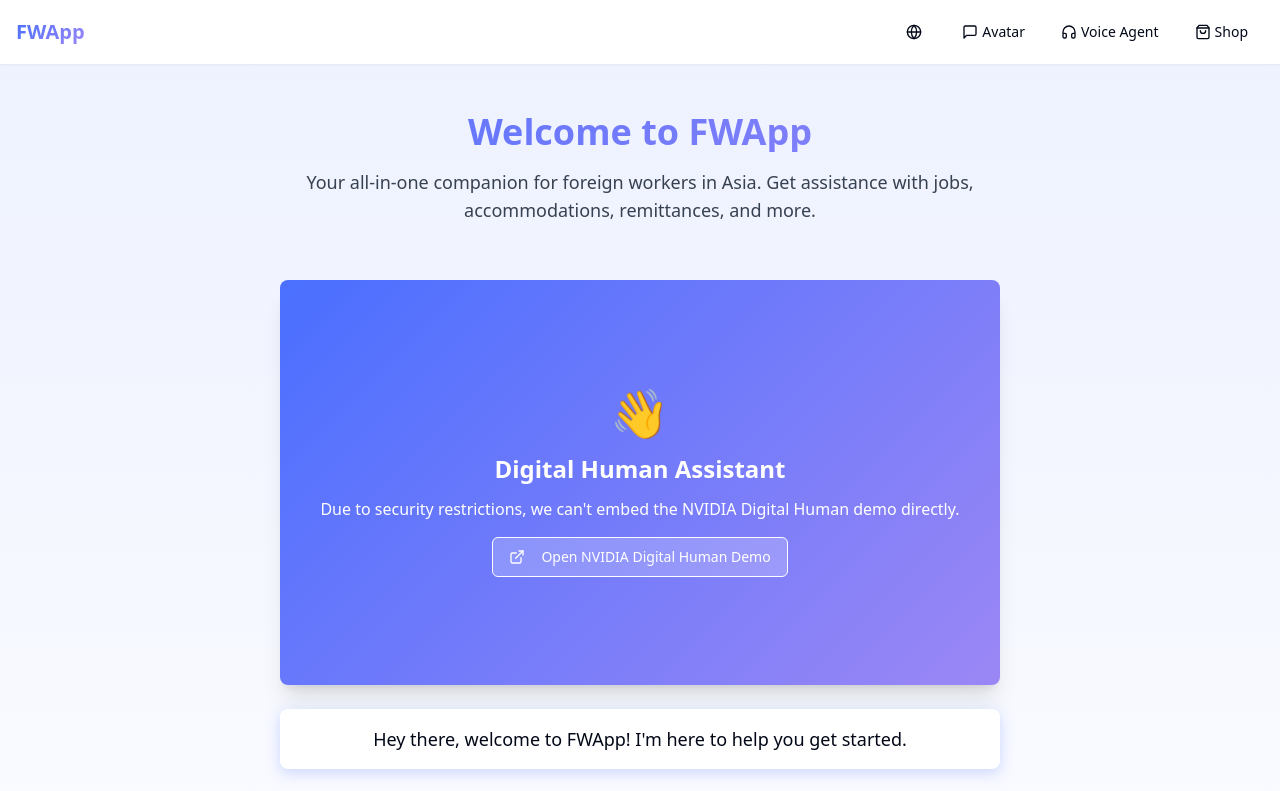
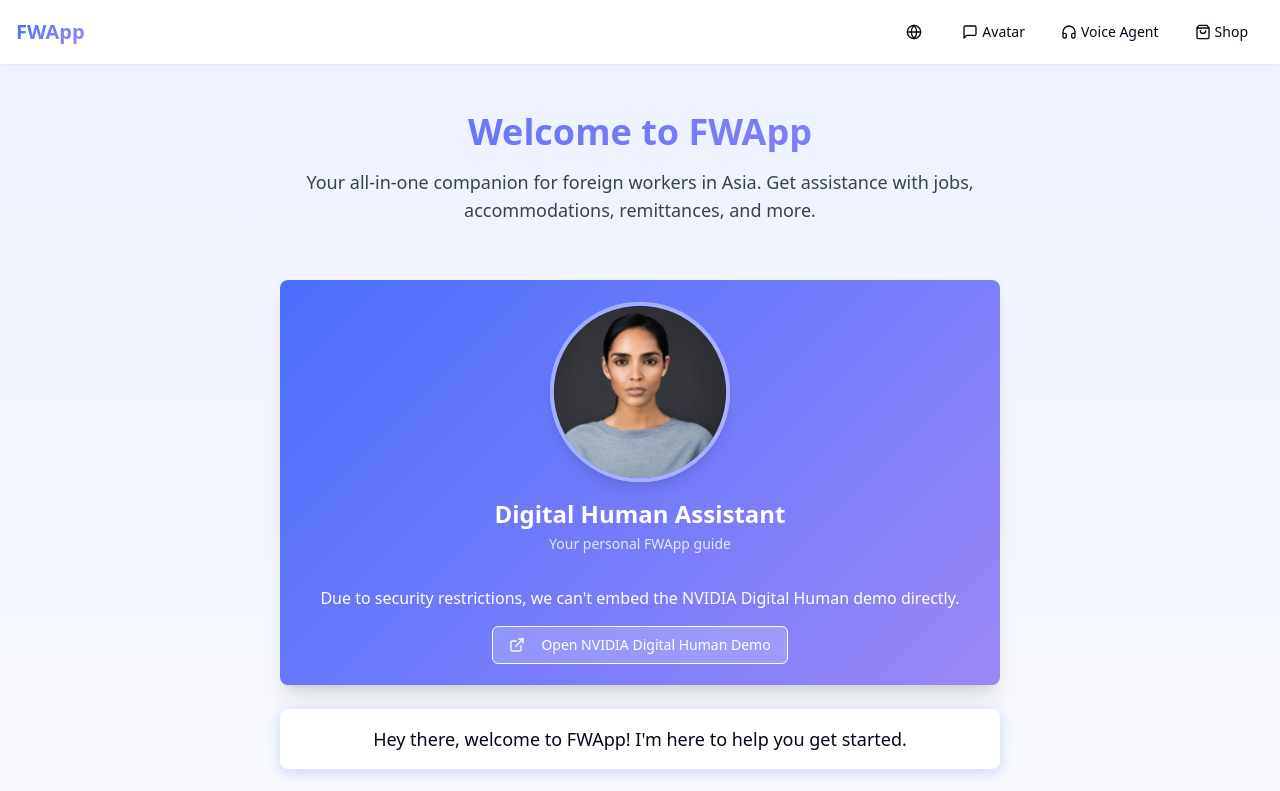
Before and after one commit to zanybarlee/fwapp-guide-asia, a React (Vite) app: page / in a window 1280 px wide. Shown: the top 791 px of the page. Built offline with nearby package versions, Linux system fonts and the light colour scheme.

Commit message:
Add Digital Human Assistant picture
Add a picture to the Digital Human Assistant component.

```diff
--- a/src/components/DigitalAvatar.tsx
+++ b/src/components/DigitalAvatar.tsx
@@ -3,6 +3,7 @@ import React, { useState, useEffect } from 'react';
 import { motion } from 'framer-motion';
 import { Button } from '@/components/ui/button';
 import { Volume2, VolumeX, ExternalLink } from 'lucide-react';
+import { Avatar, AvatarImage, AvatarFallback } from '@/components/ui/avatar';
 
 const DigitalAvatar: React.FC = () => {
   const [speaking, setSpeaking] = useState(false);
@@ -38,14 +39,27 @@ const DigitalAvatar: React.FC = () => {
       {iframeError ? (
         // Fallback UI when iframe can't load
         <div className="w-full aspect-video mb-6 rounded-lg overflow-hidden shadow-xl bg-gradient-blue-purple flex flex-col items-center justify-center text-white p-6">
-          <motion.div
-            className="text-5xl mb-4"
-            animate={{ rotate: speaking ? [0, 5, -5, 0] : 0 }}
-            transition={{ repeat: speaking ? Infinity : 0, duration: 2 }}
-          >
-            👋
-          </motion.div>
-          <h2 className="text-2xl font-bold mb-3">Digital Human Assistant</h2>
+          <div className="flex flex-col items-center mb-4">
+            <motion.div
+              animate={{ scale: speaking ? [1, 1.05, 1] : 1 }}
+              transition={{ repeat: speaking ? Infinity : 0, duration: 2 }}
+              className="rounded-full overflow-hidden border-4 border-white/40 shadow-lg mb-4"
+              style={{ width: '180px', height: '180px' }}
+            >
+              <Avatar className="w-full h-full">
+                <AvatarImage
+                  src="/lovable-uploads/5eff63e3-9241-400a-9c0c-095c0e66704a.png"
+                  alt="Digital Human Assistant"
+                  className="w-full h-full object-cover"
+                />
+                <AvatarFallback className="text-4xl">👩</AvatarFallback>
+              </Avatar>
+            </motion.div>
+            <h2 className="text-2xl font-bold mb-1">Digital Human Assistant</h2>
+            <p className="text-center text-white/80 text-sm mb-4">
+              Your personal FWApp guide
+            </p>
+          </div>
           <p className="text-center mb-4">
             Due to security restrictions, we can't embed the NVIDIA Digital Human demo directly.
           </p>
```
Also changed, not shown: public/lovable-uploads/5eff63e3-9241-400a-9c0c-095c0e66704a.png (added).
